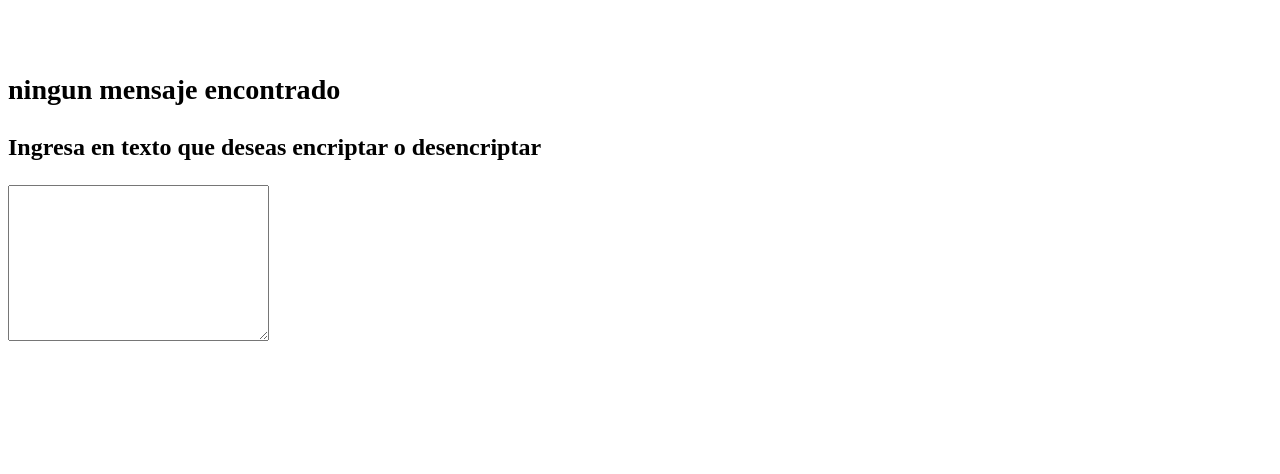
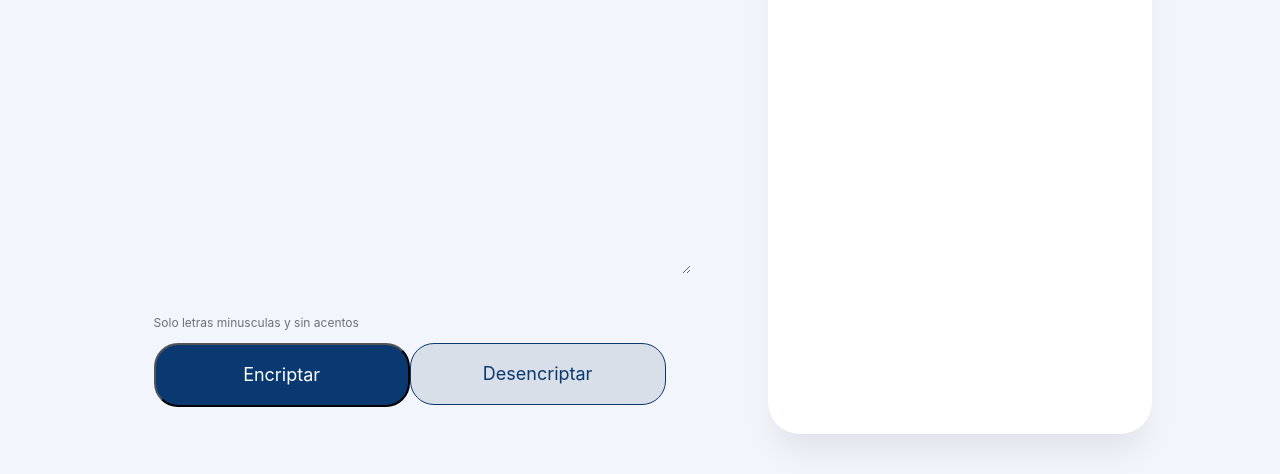
Before and after one commit to Julionex/proyecto-encriptador, a plain HTML site: page index.html in a window 1280 px wide. Shown: the part 326-800 px from the top of the page. Drawn offline with Linux system fonts and the light colour scheme.

Commit message:
Estilizacion de la segunda seccion correspondiente figma

```diff
--- a/index.html
+++ b/index.html
@@ -7,27 +7,28 @@
     <link rel="stylesheet" href="styles/styles.css">
 </head>
 <body>
-    <h1 class="container">
+    <section class="container">
         <div class="encriptar">
             <textarea name="texto" id="texto" class="texto" cols="30" rows="10" placeholder="Ingresa el texto aquí"></textarea>
-        </div>
+
         <div class="terminos">
             <p>Solo letras minusculas y sin acentos</p>
+        </div>
         </div>
         <div class="botones">
             <button class="btn-encriptar" type="button" onclick="encriptar()">Encriptar</button>
             <button class="btn-desencriptar" type="button" onclick="desencriptar()">Desencriptar</button>
         </div>
 
-    <h2 class="encriptado">
+        <section class="encriptado">
             <img src="" alt="" srcset="" id="dibujo">
             <div class="mensaje-encriptado" id="mensaje-encriptado">
                 <h3 id="titulo-mensaje">ningun mensaje encontrado</h3>
                 <p id="parrafo">Ingresa en texto que deseas encriptar o desencriptar</p>
                 <textarea name="mensaje" id="mensaje" cols="30" rows="10" class="mensaje"></textarea>
             </div>
-    </h2>
-    </h1>
+        </section>
+    </section>
 </body>
 <script src="main.js"></script>
 </html>
--- a/styles/styles.css
+++ b/styles/styles.css
@@ -0,0 +1,129 @@
+* {
+    margin: 0%;
+    padding: 0%;
+}
+
+.container {
+    position: relative;
+    width: 100vw;
+    height: 100vh;
+    background: #f3f5fc;
+}
+
+.texto {
+    position: absolute;
+    width: 42%;
+    height: 60%;
+    left: 12%;
+    top: 15%;
+    border: none;
+    font-family: "Inter";
+    font-style: normal;
+    font-weight: 400;
+    font-size: 32px;
+    line-height: 150%;
+    background-color: #f3f5fc;
+}
+
+.texto::placeholder {
+    font-family: "Inter";
+    font-style: normal;
+    color: #0a3871;
+}
+
+.texto:focus,
+.texto:active {
+    border: none;
+    outline: none;
+}
+
+.terminos {
+    display: flex;
+    flex-direction: row;
+    align-items: center;
+    padding: 0px;
+    gap: 8px;
+    position: absolute;
+    width: 80%;
+    left: 12%;
+    top: 80%;
+}
+
+.terminos p {
+    font-family: "Inter";
+    font-style: normal;
+    font-weight: 400;
+    font-size: 12px;
+    line-height: 150%;
+    color: #495057;
+    opacity: 0.8;
+    flex: none;
+    order: 1;
+    flex-grow: 0;
+}
+
+.botones {
+    display: flex;
+    flex-direction: row;
+    align-items: flex-start;
+    padding: 1% 0;
+    position: absolute;
+    width: 80%;
+    left: 12%;
+    top: 82%;
+}
+
+.btn-encriptar {
+    align-items: center;
+    justify-content: center;
+    padding: 2%;
+    gap: 8px;
+    width: 25%;
+    background-color: #0a3871;
+    border-radius: 24px;
+    font-family: "Inter";
+    font-size: 18px;
+    line-height: 19px;
+    text-align: center;
+    color: #ffffff;
+}
+
+.btn-desencriptar {
+    box-sizing: border-box;
+    display: flex;
+    flex-direction: row;
+    align-items: flex-start;
+    justify-content: center;
+    padding: 2%;
+    gap: 8px;
+    width: 25%;
+    background: #d8dfe8;
+    border: 1px solid #0a3871;
+    border-radius: 24px;
+    font-family: "Inter";
+    font-weight: 400;
+    font-size: 18px;
+    line-height: 19px;
+    text-align: center;
+    color: #0a3871;
+}
+
+.btn-desencriptar:hover,
+.btn-encriptar:hover {
+    margin: 0.03%;
+    width: 24.5%;
+    padding: 1.8%;
+}
+
+.encriptado {
+    display: flex;
+    justify-content: center;
+    position: absolute;
+    width: 30%;
+    height: 90%;
+    left: 60%;
+    top: 5%;
+    background: #ffffff;
+    box-shadow: 0px 24px 32px -8px rgba(0, 0, 0, 0.08);
+    border-radius: 32px;
+}
```
Lines whose indentation alone changed are shown as unchanged.
